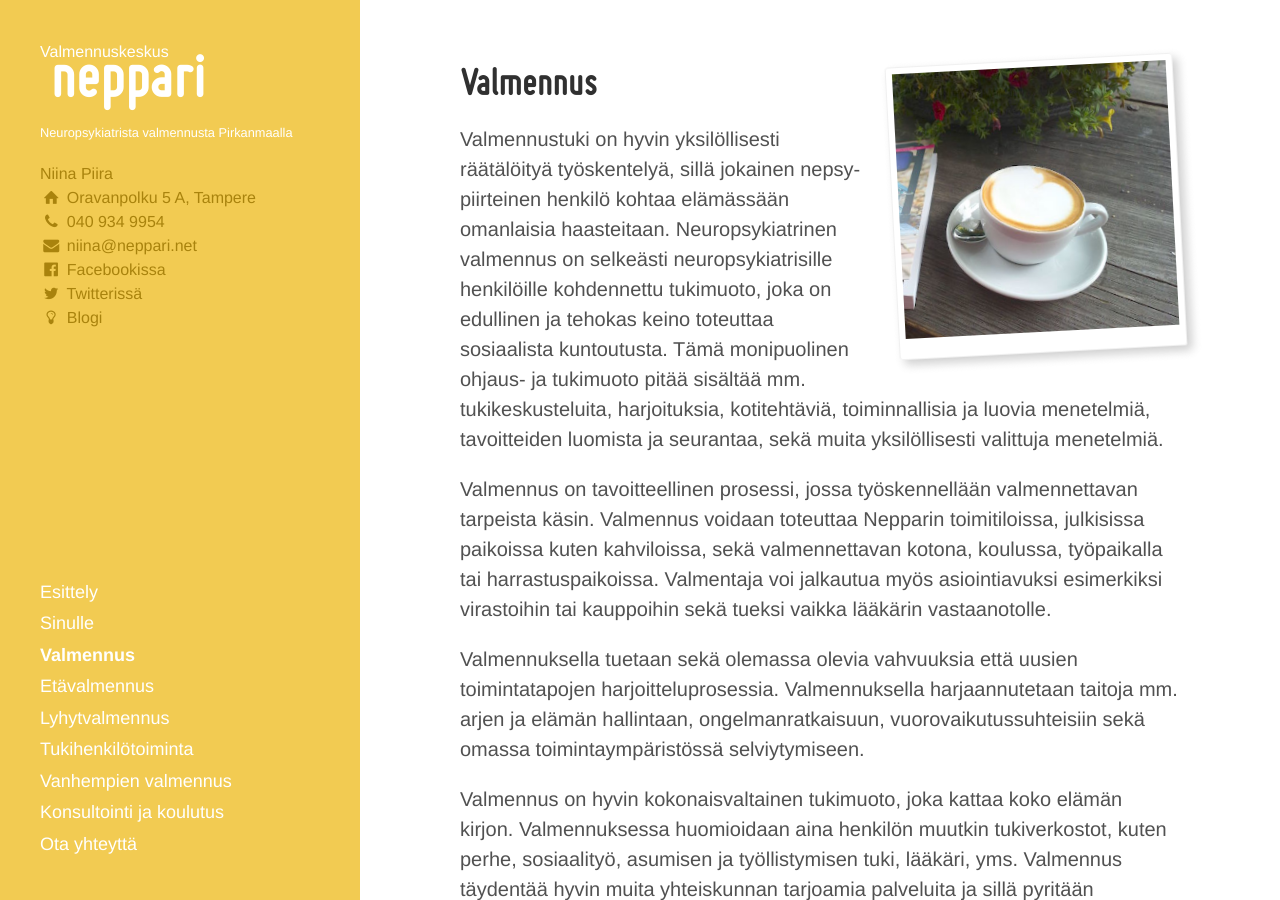
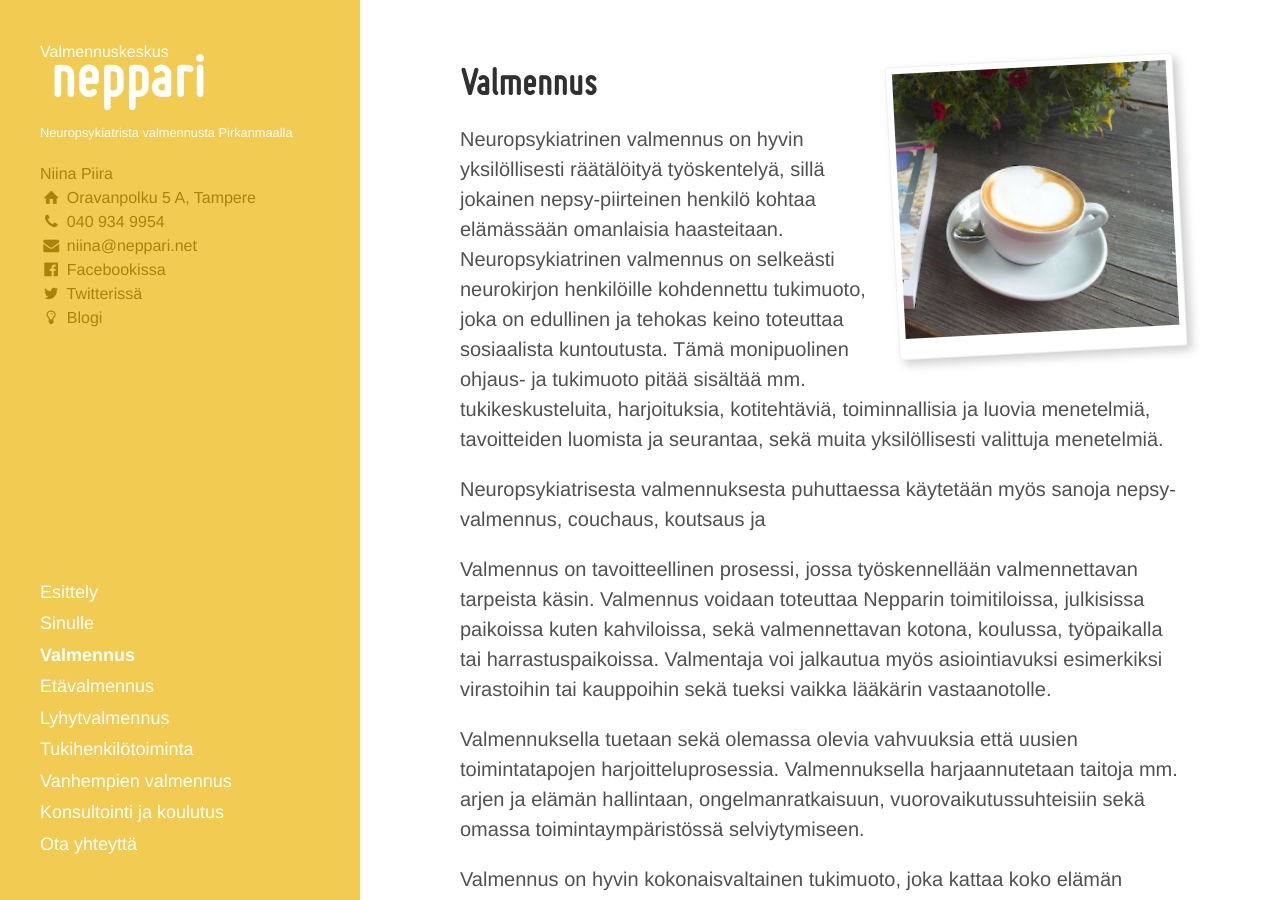
Before and after one commit to niinapiira/neppari.net, a Jekyll site: the page built from valmennus.md, in a window 1280 px wide and 900 px high. Built offline with Jekyll 4.4.1, drawn with Linux system fonts in a browser that asks for light colours.

Commit message:
Updated valmennus.md

```diff
--- a/valmennus.md
+++ b/valmennus.md
@@ -18,7 +18,10 @@ polaroid: ""
 
 
 
-Valmennustuki on hyvin yksilöllisesti räätälöityä työskentelyä, sillä jokainen nepsy-piirteinen henkilö kohtaa elämässään omanlaisia haasteitaan. Neuropsykiatrinen valmennus on selkeästi neuropsykiatrisille henkilöille kohdennettu tukimuoto, joka on edullinen ja tehokas keino toteuttaa sosiaalista kuntoutusta. Tämä monipuolinen ohjaus- ja tukimuoto pitää sisältää mm. tukikeskusteluita, harjoituksia, kotitehtäviä, toiminnallisia ja luovia menetelmiä, tavoitteiden luomista ja seurantaa, sekä muita yksilöllisesti valittuja menetelmiä.
+
+Neuropsykiatrinen valmennus on hyvin yksilöllisesti räätälöityä työskentelyä, sillä jokainen nepsy-piirteinen henkilö kohtaa elämässään omanlaisia haasteitaan. Neuropsykiatrinen valmennus on selkeästi neurokirjon henkilöille kohdennettu tukimuoto, joka on edullinen ja tehokas keino toteuttaa sosiaalista kuntoutusta. Tämä monipuolinen ohjaus- ja tukimuoto pitää sisältää mm. tukikeskusteluita, harjoituksia, kotitehtäviä, toiminnallisia ja luovia menetelmiä, tavoitteiden luomista ja seurantaa, sekä muita yksilöllisesti valittuja menetelmiä.
+
+Neuropsykiatrisesta valmennuksesta puhuttaessa käytetään myös sanoja nepsy-valmennus, couchaus, koutsaus ja
 
 Valmennus on tavoitteellinen prosessi, jossa työskennellään valmennettavan tarpeista käsin. Valmennus voidaan toteuttaa Nepparin toimitiloissa, julkisissa paikoissa kuten kahviloissa, sekä valmennettavan kotona, koulussa, työpaikalla tai harrastuspaikoissa. Valmentaja voi jalkautua myös asiointiavuksi esimerkiksi virastoihin tai kauppoihin sekä tueksi vaikka lääkärin vastaanotolle.
 
```
